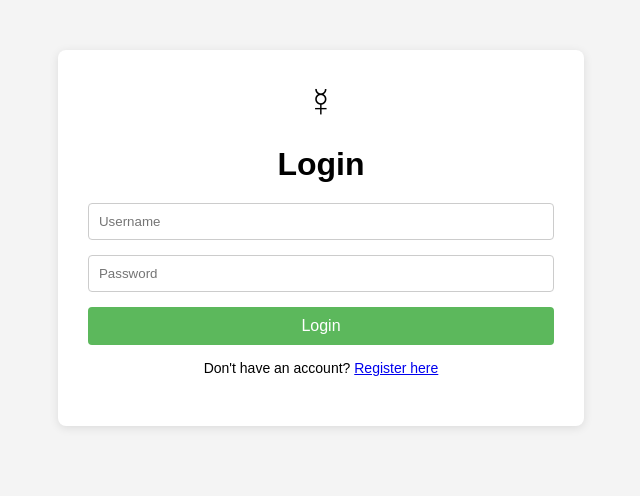
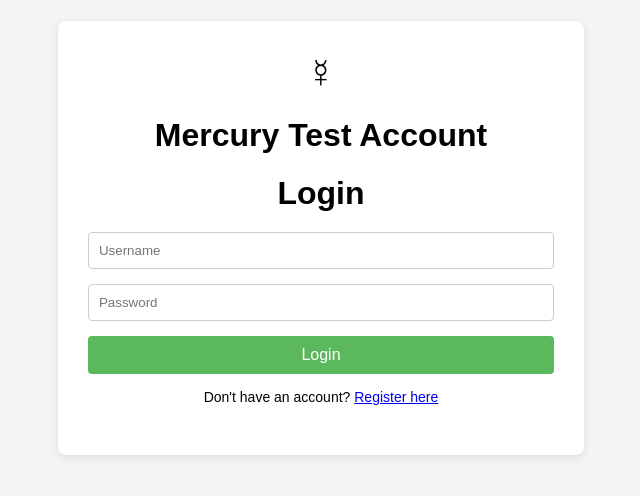
Before and after one commit to erdncyz/mercury-test-account, a website: page index.html in a window 1280 px wide. Shown: the part 170-666 px from the top of the page, without its empty margins (319-959 px from the left). Drawn offline with Linux system fonts and the light colour scheme.

Commit message:
fix: README.md files and index.html

```diff
--- a/index.html
+++ b/index.html
@@ -57,7 +57,8 @@
 <body>
     <div class="container">
         <div class="logo">☿</div>
-        <h1>Login</h1>
+        <h1>Mercury Test Account</h1>
+                <h1>Login</h1>
         <form id="loginForm">
             <input type="text" id="username" placeholder="Username" required>
             <input type="password" id="password" placeholder="Password" required>
```
Also changed, not shown: README.md.
